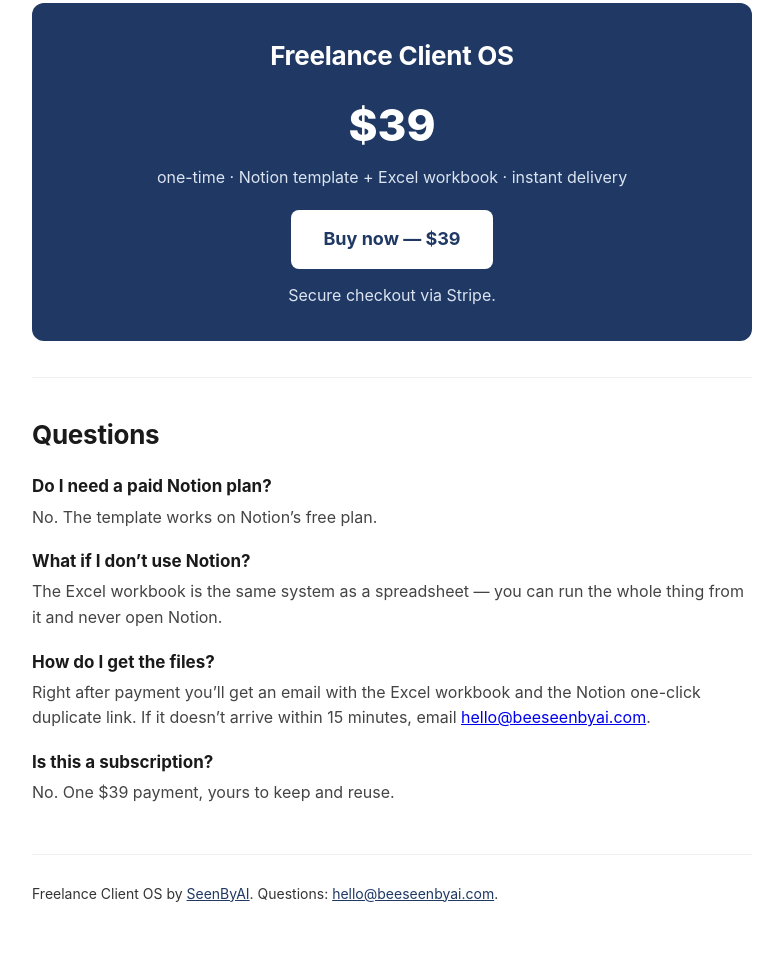
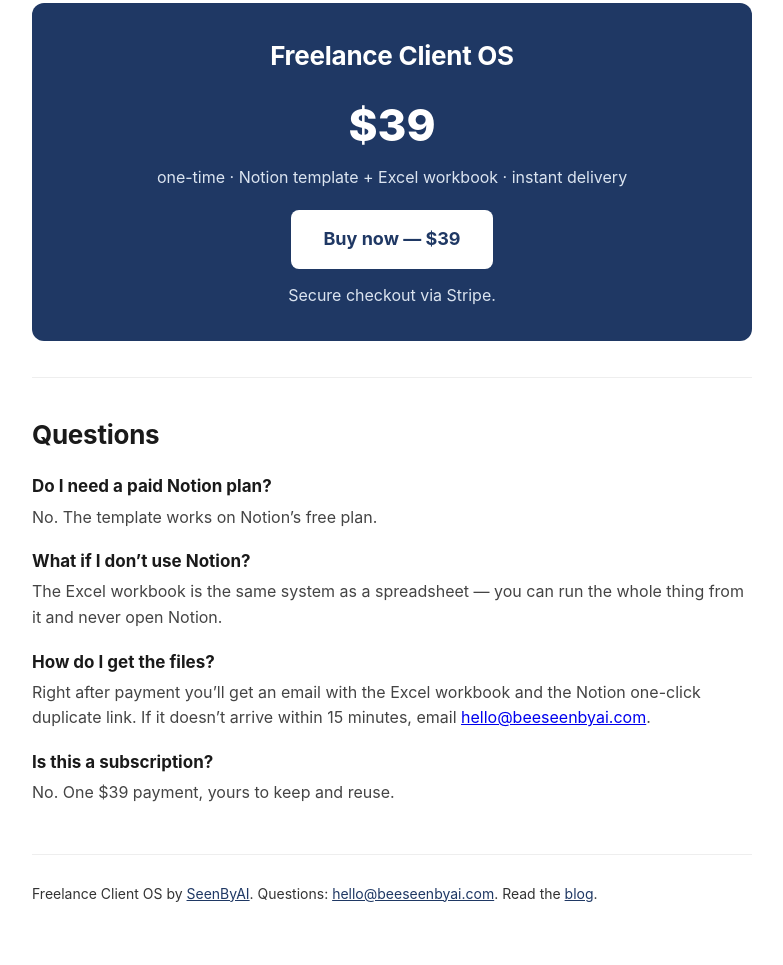
Before and after one commit to OK1766/freelance-client-os, a plain HTML site: page index.html in a window 1280 px wide. Shown: the part 2014-2979 px from the top of the page, without its empty margins (248-1031 px from the left). Drawn offline with Linux system fonts and the light colour scheme.

Commit message:
Add Blog link to landing footer (internal linking for SEO blog)

```diff
--- a/index.html
+++ b/index.html
@@ -127,7 +127,7 @@
 </section>
 
 <footer>
-  <p>Freelance Client OS by <a href="https://beeseenbyai.com">SeenByAI</a>. Questions: <a href="mailto:hello@beeseenbyai.com">hello@beeseenbyai.com</a>.</p>
+  <p>Freelance Client OS by <a href="https://beeseenbyai.com">SeenByAI</a>. Questions: <a href="mailto:hello@beeseenbyai.com">hello@beeseenbyai.com</a>. Read the <a href="/blog/">blog</a>.</p>
 </footer>
 
 </div>
```
